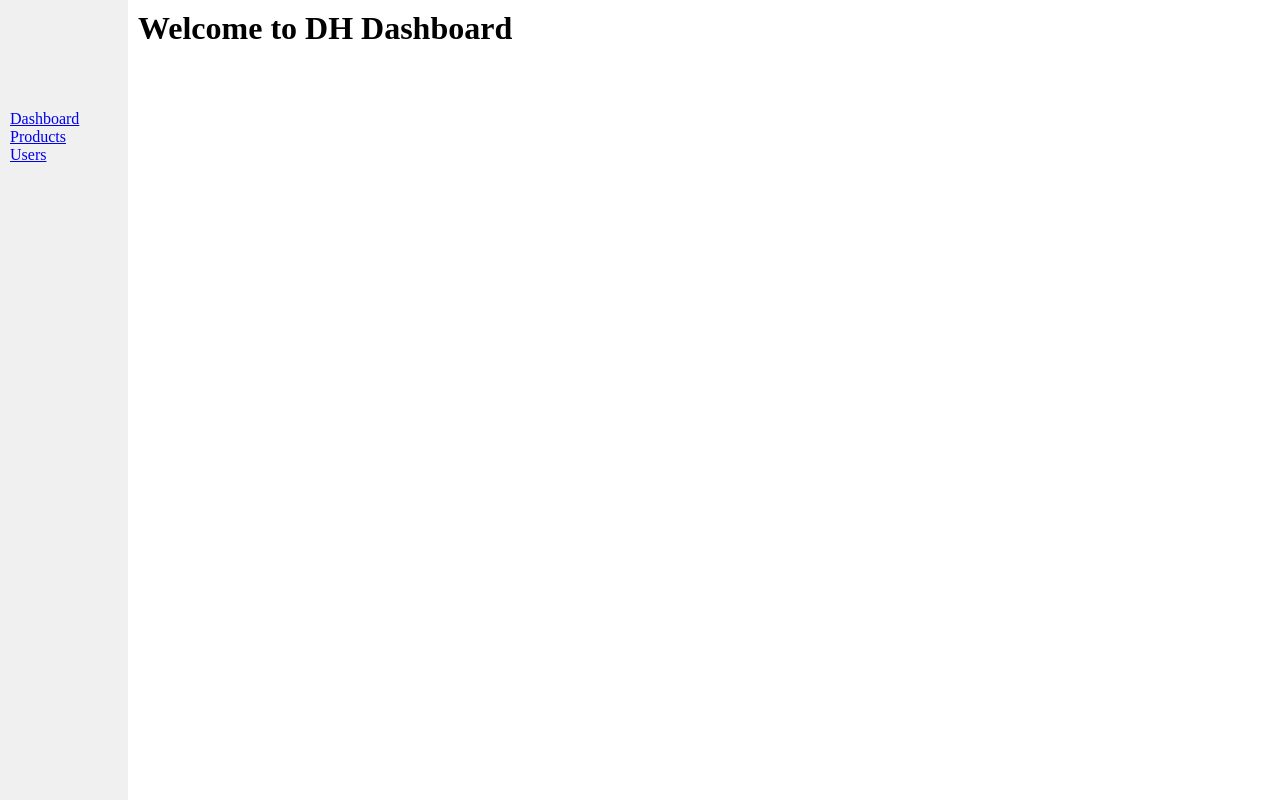
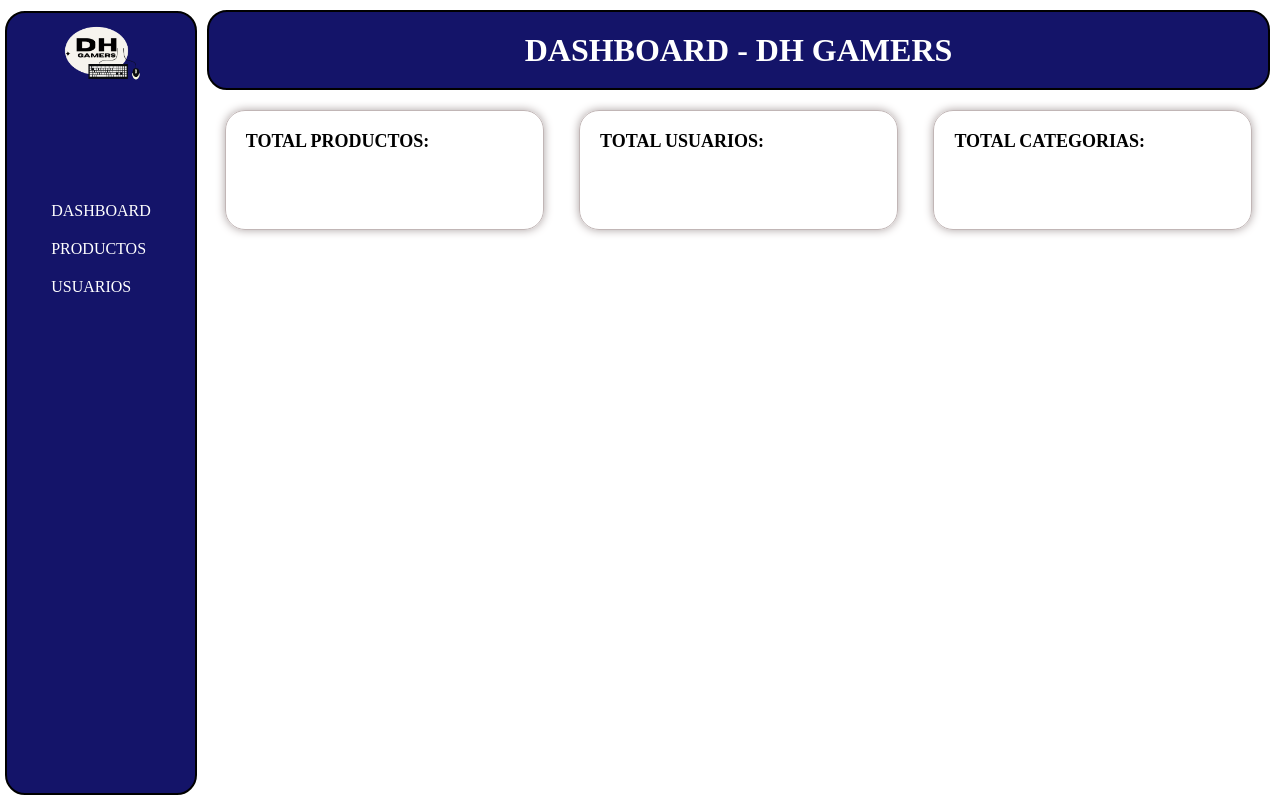
Before and after one commit to patolow/grupo_2_DH-gamers, a React (Create React App) app in the folder dh-dashboard/: page / in a window 1280 px wide. Built offline with nearby package versions, Linux system fonts and the light colour scheme.

Commit message:
avances en el estilo del dashboard

```diff
--- a/dh-dashboard/package.json
+++ b/dh-dashboard/package.json
@@ -3,6 +3,10 @@
   "version": "0.1.0",
   "private": true,
   "dependencies": {
+    "@fortawesome/fontawesome-svg-core": "^6.4.0",
+    "@fortawesome/free-regular-svg-icons": "^6.4.0",
+    "@fortawesome/free-solid-svg-icons": "^6.4.0",
+    "@fortawesome/react-fontawesome": "^0.2.0",
     "@testing-library/jest-dom": "^5.11.10",
     "@testing-library/react": "^11.2.5",
     "@testing-library/user-event": "^12.8.3",
--- a/dh-dashboard/src/components/Product.js
+++ b/dh-dashboard/src/components/Product.js
@@ -5,13 +5,15 @@ function Product({ name, price, stock, category, image }) {
   const url = "http://localhost:3000"  + image.split(",")[0]
 
   return (
-    <div>
+    <div className="container-datos">
+      <div className="datos-texto">
       <h2>{name}</h2>
       <p>Precio: ${price}</p>
       <p>Stock: {stock}</p>
       <p>Categoría: {category.name}</p>
-      <div className="imagen">
-        <img style={{ width: "10%" }}
+      </div>
+      <div className="datos-imagen">
+        <img
           src={url}
           alt="imagen producto"
         />
--- a/dh-dashboard/src/components/User.js
+++ b/dh-dashboard/src/components/User.js
@@ -10,7 +10,7 @@ function User({ name, email, username, image }) {
         <p>Nombre de usuario: {username}</p>
       </div>
       <div className="datos-imagen">
-        <img style={{ width: "10%" }}
+        <img
           src={url}
           alt="imagen usuario"
         />
--- a/dh-dashboard/src/components/maincontent.js
+++ b/dh-dashboard/src/components/maincontent.js
@@ -1,15 +1,27 @@
 import { Switch, Route } from 'react-router-dom';
 import Products from './Products';
 import Users from './Users';
+
 
 function MainContent() {
   return (
     <div style={{ flex: 1, padding: '10px' }}>
       <Switch>
         <Route exact path="/">
-
-          <h1>Welcome to DH Dashboard</h1>
-
+          <div className='welcome-h1'>
+          <h1>DASHBOARD - DH GAMERS</h1>
+          </div>
+          <div className='total-boxes-container'>
+            <div className='total-box'>
+              <h2>TOTAL PRODUCTOS:</h2>
+            </div>
+            <div className='total-box'>
+              <h2>TOTAL USUARIOS:</h2>
+            </div>
+            <div className='total-box'>
+              <h2>TOTAL CATEGORIAS:</h2>
+            </div>
+          </div>
 
         </Route>
         <Route path="/products">
--- a/dh-dashboard/src/components/sidebar.js
+++ b/dh-dashboard/src/components/sidebar.js
@@ -1,13 +1,15 @@
 import React from 'react';
-import { NavLink } from 'react-router-dom'
+import { Link } from 'react-router-dom';
+import Logo from "../DH-gamers_Logo-final.png";
 
 function Sidebar() {
   return (
-    <div style={{ width: '10%', padding: '10px', backgroundColor: '#f0f0f0', height: '100vh' }}>
+    <div className='sidebar-container'>
+      <img src={Logo} className="logo-sidebar"/>
       <ul style={{ listStyleType: 'none', padding: 0, marginTop: 100 }}>
-        <li><NavLink exact to="/">Dashboard</NavLink></li>
-        <li><NavLink to="/products">Products</NavLink></li>
-        <li><NavLink to="/users">Users</NavLink></li>
+        <li><Link exact="true" to="/" className='nav-link'>DASHBOARD</Link></li>
+        <li><Link to="/products" className='nav-link'>PRODUCTOS</Link></li>
+        <li><Link to="/users" className='nav-link'>USUARIOS</Link></li>
       </ul>
     </div>
   );
--- a/dh-dashboard/src/styles-dashboard.css
+++ b/dh-dashboard/src/styles-dashboard.css
@@ -4,15 +4,96 @@
     box-sizing: border-box;
 }
 
+.welcome-h1 {
+    display: flex;
+    justify-content: center;
+    width: 100%;
+    height: 80px;
+    background-color: rgb(20, 20, 105);
+    align-items: center;
+    border-radius: 20px;
+    border: 2px solid rgb(0, 0, 0);
+}
+
+.welcome-h1 h1 {
+    color: white;
+}
+
+.logo-sidebar {
+    width: 50%;
+}
+
+.total-boxes-container {
+    margin-top: 20px;
+    width: 100%;
+    display: flex;
+    justify-content: space-around;
+    height: 120px;
+}
+
+.total-box {
+    display: flex;
+    justify-content: flex-start;
+    width: 30%;
+    border: 1px solid rgb(193, 182, 182);
+    border-radius: 20px;
+    box-shadow: 0px 0px 10px 0px rgb(171, 161, 161);
+}
+
+.total-box h2{
+    padding-top: 20px;
+    padding-left: 20px;
+    font-size: 18px;
+}
+
+
+
+.sidebar-container {
+    width: 15%;
+    padding: 10px;
+    height: 98vh;
+    background-color: rgb(20, 20, 105);
+    border: 2px solid rgb(0, 0, 0);
+    display: flex;
+    flex-direction: column;
+    justify-content:flex-start;
+    align-items: center;
+    border-radius: 20px;
+    margin-left: 5px;
+    margin-top: 11px;
+
+}
+
+.nav-link {
+    text-decoration: none;
+    color: white;
+
+}
+
+.nav-link:hover {
+
+    color: rgb(60, 57, 57);
+
+}
+
+.sidebar-container li {
+    margin-top: 20px;
+    margin-bottom: 20px;
+    font-size: 16px;
+}
+
+
+
 .header-dashboard {
     width: 100%;
-    height: 100px;
-    background-color: rgb(39, 39, 231);
+    height: 80px;
+    background-color: rgb(20, 20, 105);
     display: flex;
     justify-content: center;
     align-items: center;
     border-bottom: 2px solid black;
     margin-bottom: 15px;
+    border-radius: 20px;
 
 }
 
@@ -51,10 +132,11 @@
     width: 90%;
     display: flex;
     background-color: white;
-    border: 1px solid gray ;
+    border: 1px solid rgb(130, 126, 126) ;
     margin: 10px;
     padding: 15px;
-    box-shadow: 0px 0px 5px 5px rgb(171, 161, 161);
+    box-shadow: 0px 0px 10px 0px rgb(171, 161, 161);
+    border-radius: 10px;
 
 }
 
@@ -68,3 +150,25 @@
     display: flex;
     justify-content: space-between;
 }
+
+.datos-texto {
+    display: flex;
+    flex-direction: column;
+    width: 50%;
+
+    align-items: flex-start;
+}
+
+.datos-imagen {
+    width: 50%;
+
+    display: flex;
+    flex-direction: column;
+    align-items: flex-end;
+    justify-content: center;
+}
+
+.datos-imagen img{
+    margin-right: 25px;
+    width: 10%;
+}
```
Also changed, not shown: dh-dashboard/src/DH-gamers_Logo-final.png (added), 1 other file (tests, documents, lock files or other folders).
